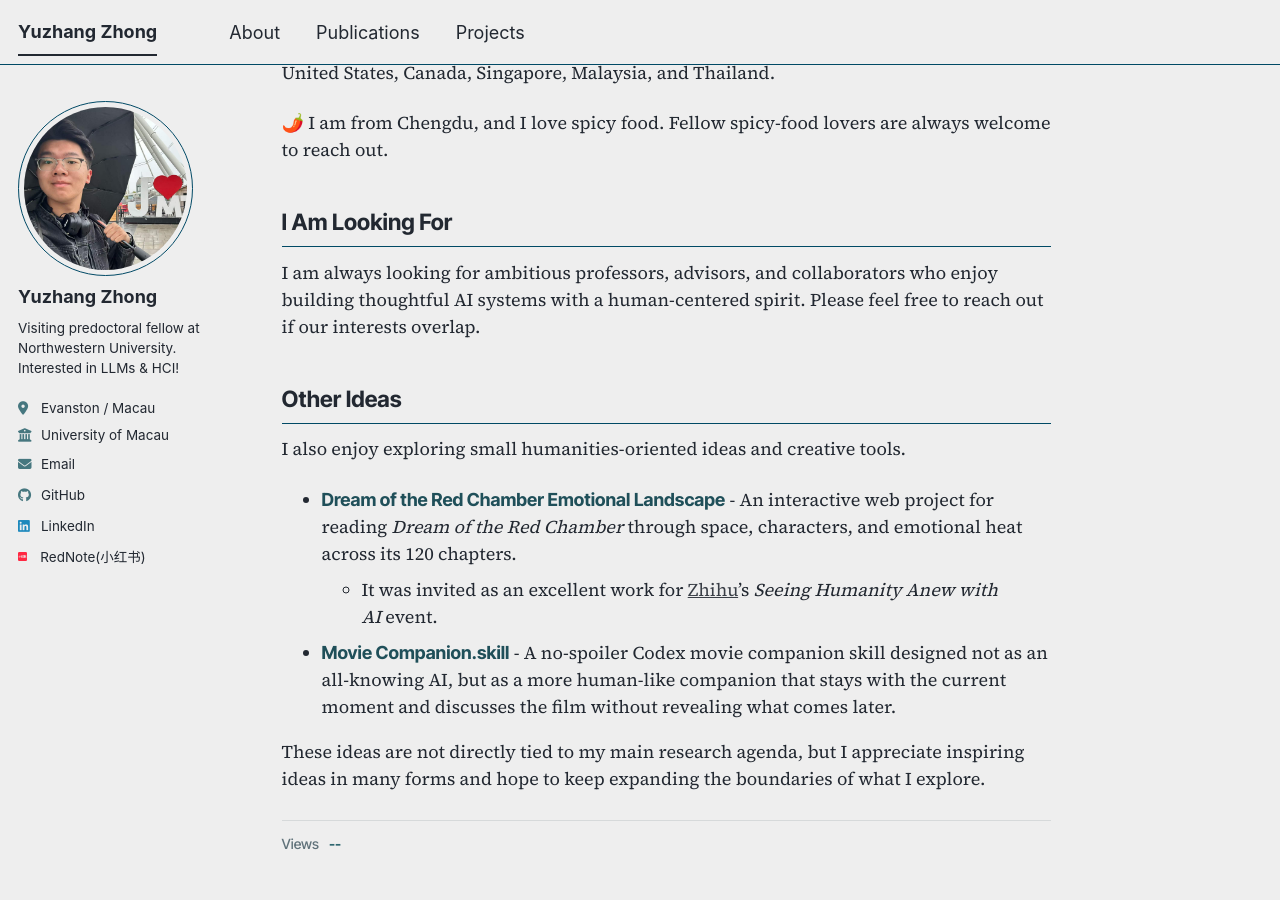
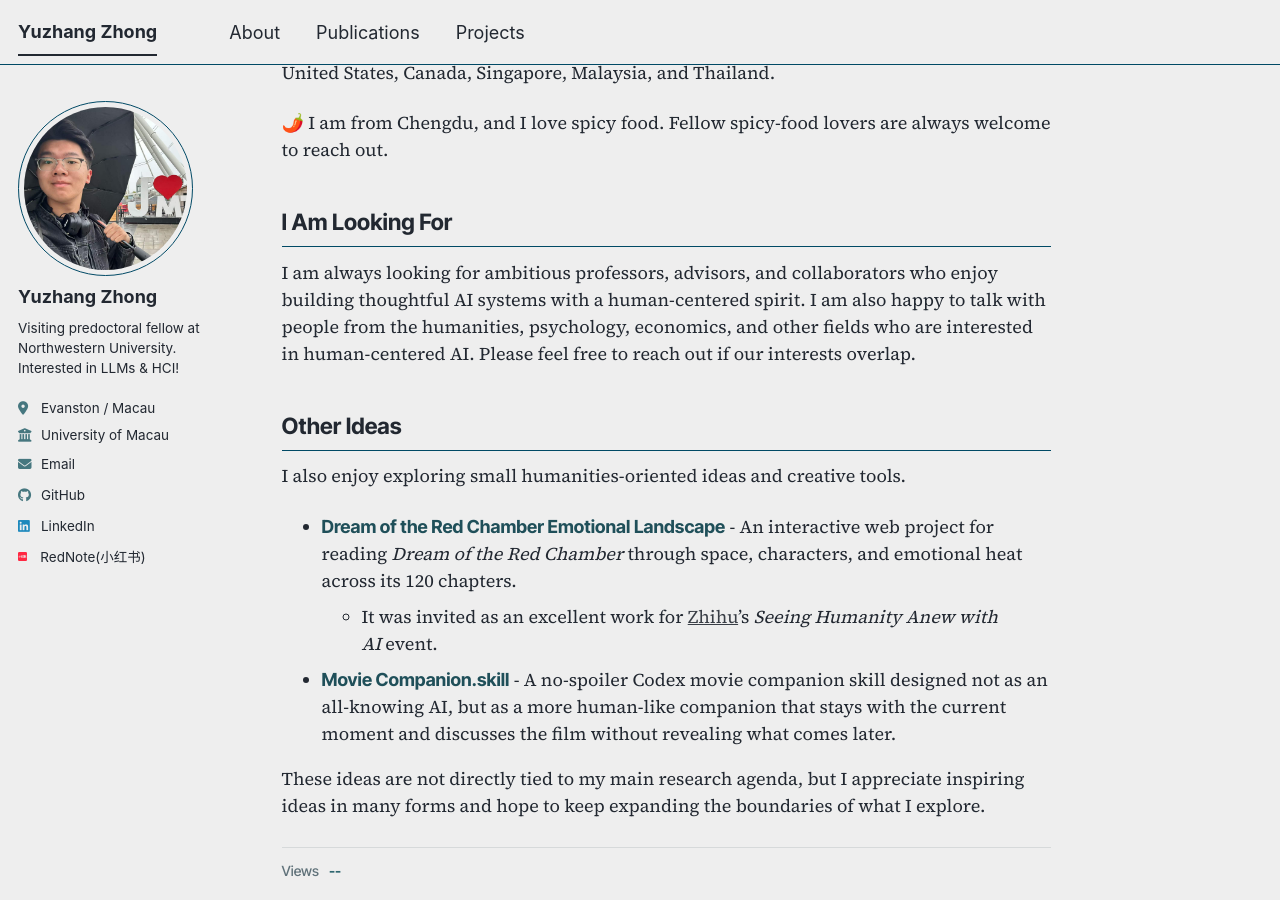
Before and after one commit to yuzhang-zhong/yuzhang-zhong.github.io, a Jekyll site: the page built from _pages/about.md, in a window 1280 px wide and 900 px high, scrolled down 1680 px. Built offline with Jekyll 4.4.1, drawn with Linux system fonts in a browser that asks for light colours; comment, search, counter and statistics services are not loaded; a style sheet for code colours, icons or effects is not loaded; some of the changed text lies outside the part shown.

Commit message:
Emphasize human-centered AI interests

```diff
--- a/_pages/about.md
+++ b/_pages/about.md
@@ -22,7 +22,7 @@ redirect_from:
 <p class="welcome-lead">I am a visiting predoctoral fellow at <a href="https://www.northwestern.edu/">Northwestern University</a>, where I am advised by <strong>Prof.&nbsp;Stephen&nbsp;Xia</strong>. I study Computer Science at the <a href="https://www.um.edu.mo/">University of Macau</a> (Honours College), expect to graduate in 2027, and spent Spring 2026 as an exchange student at the <a href="https://illinois.edu/">University of Illinois Urbana-Champaign</a>.</p>
 </section>
 
-My research interests lie in LLMs, HCI, and human-centered AI. Specifically, I
+My research interests lie in LLMs, HCI, and <span class="project-name">human-centered AI</span>. Specifically, I
 focus on the bidirectional relationship between humans and AI:
 
 - <span class="project-name">How AI can enhance human subjective initiative</span> - I study how AI systems can help people explore and understand more about themselves, imagine more freely, and expand their ways of thinking.
@@ -72,8 +72,10 @@ welcome to reach out.
 ## I Am Looking For
 
 I am always looking for ambitious professors, advisors, and collaborators who
-enjoy building thoughtful AI systems with a human-centered spirit. Please feel
-free to reach out if our interests overlap.
+enjoy building thoughtful AI systems with a human-centered spirit. I am also
+happy to talk with people from the humanities, psychology, economics, and other
+fields who are interested in human-centered AI. Please feel free to reach out if
+our interests overlap.
 
 <h2 id="other-ideas">Other Ideas</h2>
 
```
